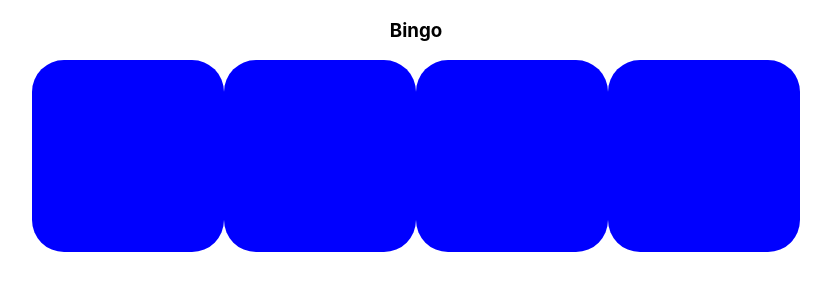
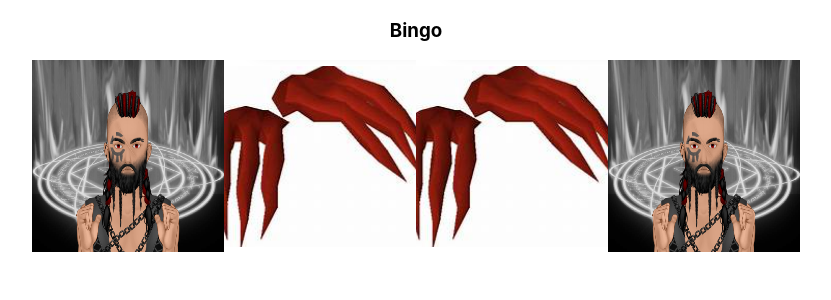
Before and after one commit to dwaynediddy/typescript-bingo, a React (Create React App) app: page /bingo in a window 1280 px wide. Shown: the top 300 px of the page, without its empty margins (224-1055 px from the left). Built offline with nearby package versions, Linux system fonts and the light colour scheme.

Commit message:
images mapping

```diff
--- a/src/pages/Bingo.tsx
+++ b/src/pages/Bingo.tsx
@@ -3,8 +3,8 @@ const bingoSquares = [
         rowOne: [
             {title: "this is working", img: 'avatar'},
             {title: "two", img: "claws"},
-            {title: "three"},
-            {title: "four"}
+            {title: "three", img: "claws"},
+            {title: "four", img: "avatar"}
         ]
     },
     // {
@@ -36,10 +36,10 @@ const Bingo = () => {
         <div className='rowOne'>
         {bingoSquares[0].rowOne.map((square, index) => (
             <div key={index} className="bingoSquares">
-                {/* <img
+                <img
                      src={require(`../images/${square.img}.png`)}
                      alt={square.title}
-                /> */}
+                />
             </div>
         ))}
         </div>
```
